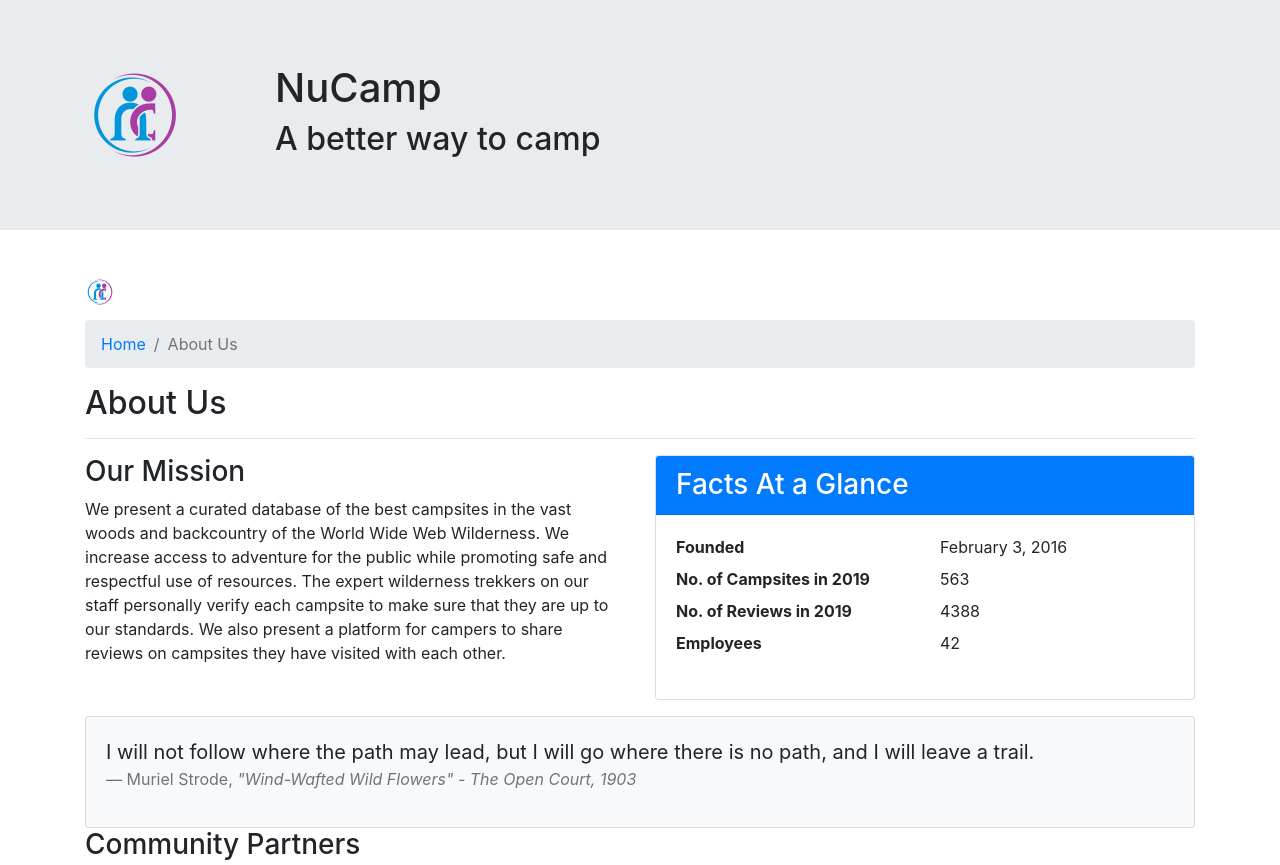
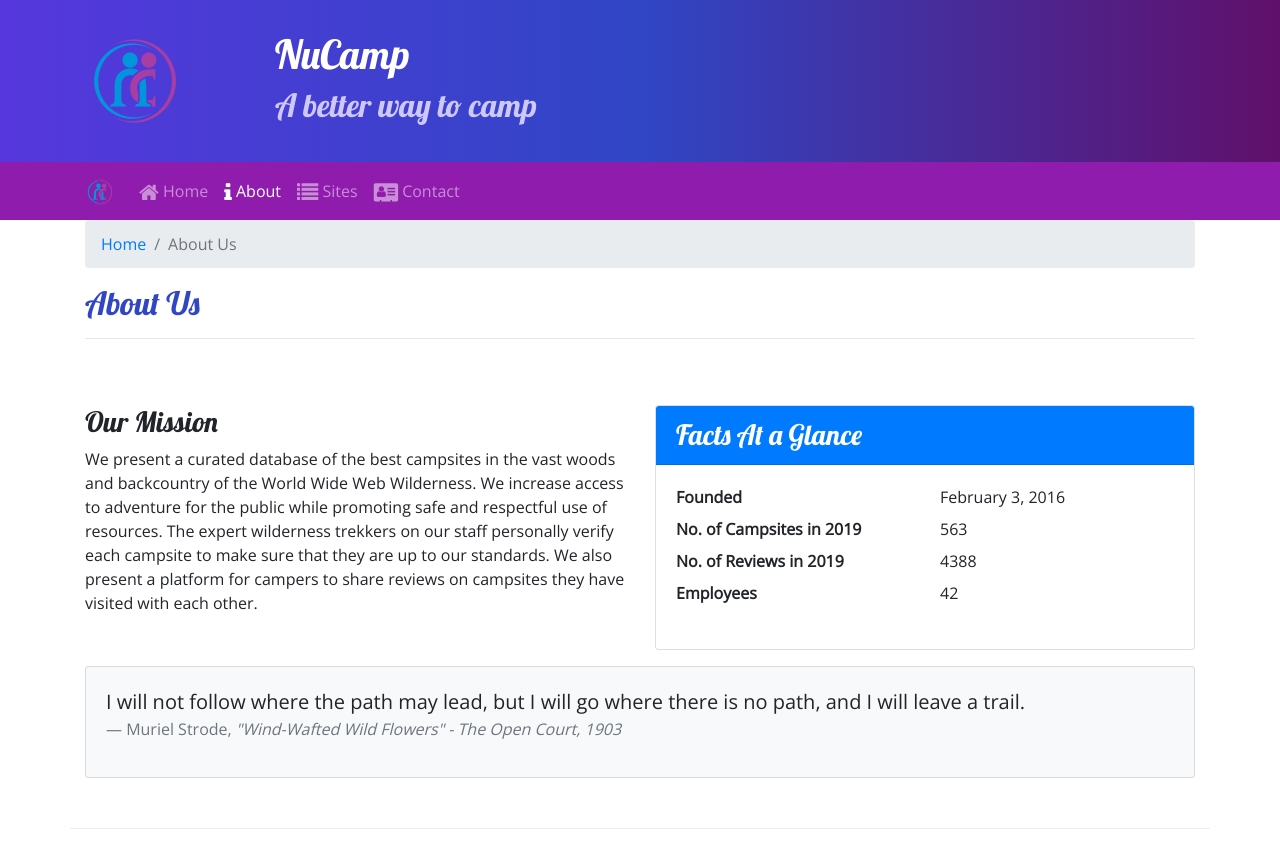
Before and after one commit to GabrielleYnara/NuCamp, a website: page NuCamp/WebContent/aboutus.html in a window 1280 px wide. Shown: the top 865 px of the page. Drawn offline with nearby package versions, Linux system fonts and the light colour scheme.

Commit message:
scss and NPM Scripts exercises

```diff
--- a/NuCamp/WebContent/aboutus.html
+++ b/NuCamp/WebContent/aboutus.html
@@ -6,14 +6,16 @@
     <meta charset="utf-8" />
     <meta name="viewport" content="width=device-width, initial-scale=1" />
 
+    <!-- build:css css/main.css -->
     <!-- Bootstrap CSS -->
     <link rel="stylesheet" href="plugins/bootstrap/css/bootstrap.min.css" />
 
     <!-- Additional CSS must be placed after Bootstrap CSS -->
     <link rel="stylesheet" href="plugins/font-awesome/css/font-awesome.min.css" />
     <link rel="stylesheet" href="plugins/bootstrap-social/bootstrap-social.css" />
-    <link rel="stylesheet" href="https://fonts.googleapis.com/css?family=Lobster|Open+Sans" />
-    <link rel="stylesheet" href="css/styles.css" />
+    <link rel="stylesheet" href="plugins/styles.css" />
+	<!-- endbuild -->
+	<link rel="stylesheet" href="https://fonts.googleapis.com/css?family=Lobster|Open+Sans" />
 
 
     <title>NuCamp: A Better Way To Camp</title>
--- /dev/null
+++ b/NuCamp/WebContent/css/styles.scss
@@ -0,0 +1,62 @@
+$color-primary: #3046C5;
+$color-secondary: #5637DD;
+$color-pale: #CEC8FF;
+$color-mid: #901CAD;
+$color-dark: #60106B;
+$color-black-transparent: rgba(0, 0, 0, 0.5);
+
+$body-font: "Open Sans", sans-serif;
+$header-font:"Lobster", cursive;
+
+body{
+	font-family: $body-font;
+}
+h1,h2,h3{
+	font-family: $header-font;
+}
+
+h2{
+	color: $color-primary;
+}
+
+header {
+	h2{
+		color: $color-pale;
+	}
+
+}
+
+.site-footer {
+    background-image: linear-gradient($color-pale, white);
+    padding: 20px 0;
+}
+.jumbotron {
+	margin: 0;
+    padding: 30px;
+    background-image: linear-gradient(to right, $color-secondary, $color-primary, $color-dark);
+    color: white;
+}
+.row-content {
+    padding: 50px 0;
+    border-bottom: 1px ridge;
+    min-height: 200px;
+}
+.navbar {
+	background-color: $color-mid;
+}
+.tab-content{
+	border: 1px solid #DDD;
+	border-top: none;
+	padding: 10px;
+}
+#carouselButton{
+	position: absolute;
+	right: -40px;
+	bottom: 0px;
+}
+.carousel-caption {
+    background-color: $color-black-transparent;
+}
+.carousel {
+    border: solid $color-secondary;
+}
```
Also changed, not shown: NuCamp/WebContent/contactus.html (+4 -2 lines), NuCamp/WebContent/index.html (+4 -19 lines), NuCamp/WebContent/js/scripts.js (added, +15 -0 lines), NuCamp/WebContent/package.json (added, +37 -0 lines), NuCamp/WebContent/dist/aboutus.html (added), NuCamp/WebContent/dist/contactus.html (added), NuCamp/WebContent/dist/css/main.css (added), NuCamp/WebContent/dist/img/bootstrap-thumb.png (added), NuCamp/WebContent/dist/img/breadcrumb-trail-thumb.jpg (added), NuCamp/WebContent/dist/img/breadcrumb-trail.jpg (added), NuCamp/WebContent/dist/img/chrome-river-thumb.jpg (added), NuCamp/WebContent/dist/img/chrome-river.jpg (added), NuCamp/WebContent/dist/img/logo.png (added), NuCamp/WebContent/dist/img/react-lake-thumb.jpg (added), 2 more files, 1 other file.
